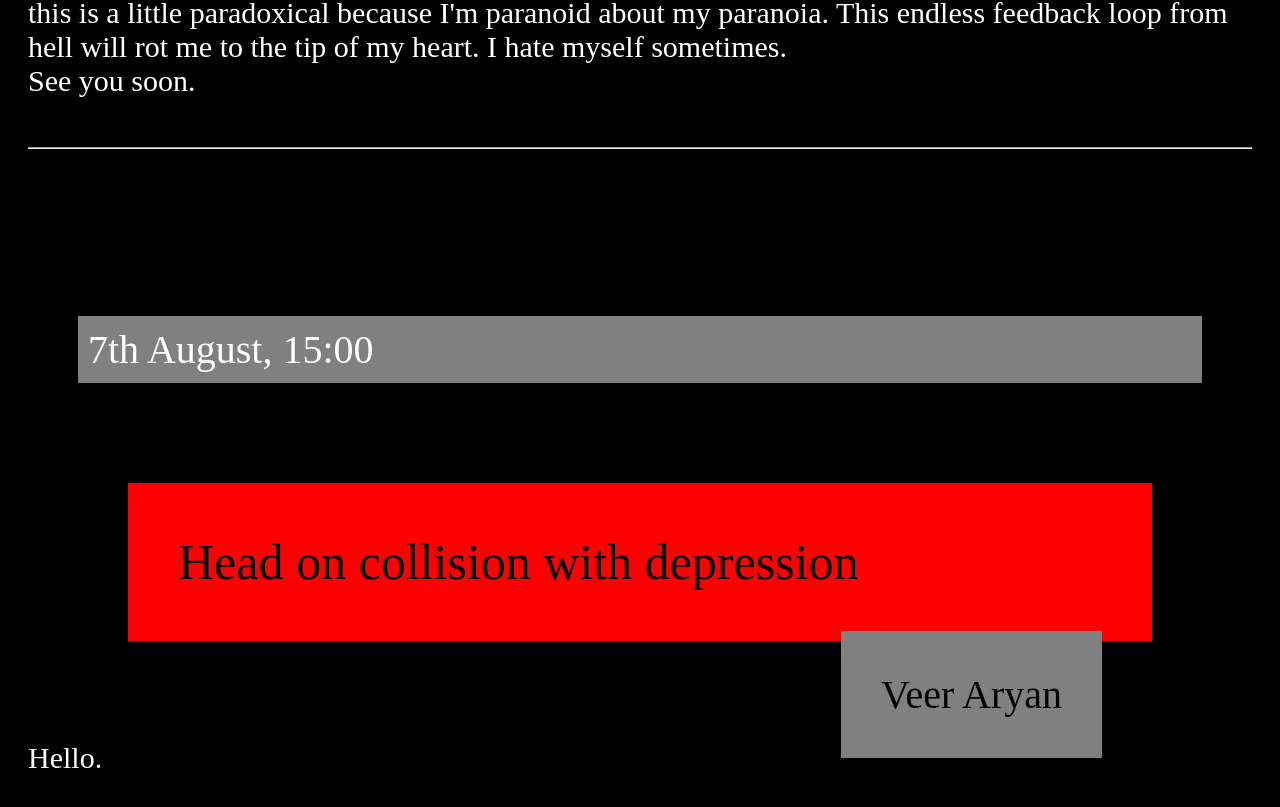
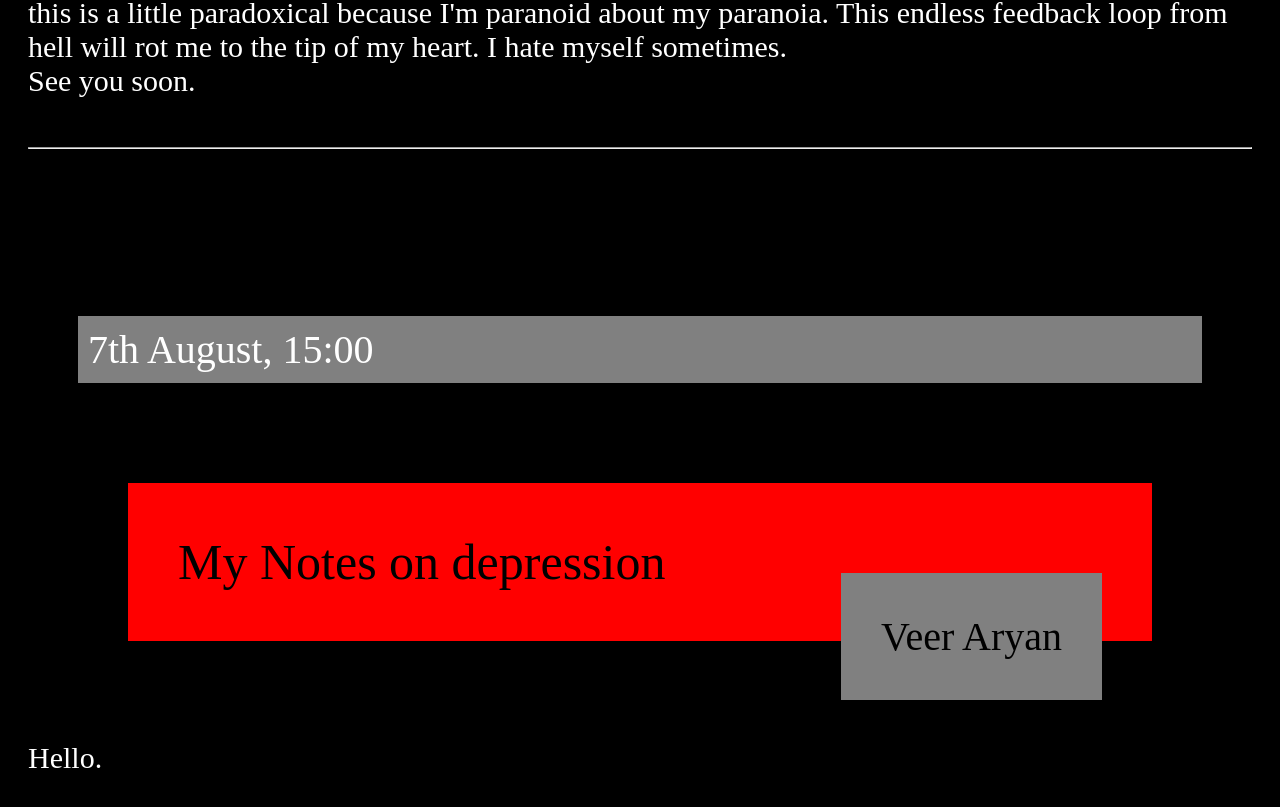
Before and after one commit to Educta/veeraryan.github.io, a plain HTML site: page index.html in a window 1280 px wide. Shown: the part 3540-4347 px from the top of the page. Drawn offline with Linux system fonts and the light colour scheme.

Commit message:
Update index.html

```diff
--- a/index.html
+++ b/index.html
@@ -78,7 +78,7 @@ See you soon.
 <hr> <br><br><br>
 <p style="font-size: 40px; float:top; background-color: grey; padding: 10px; margin:50px"> 7th August, 15:00</p>
 <div style="margin:100px; padding: 50px; color: black; background-color: red; font-size:50px">
-  Head on collision with depression
+  My Notes on depression
 <p style="font-size: 40px; float:right; background-color: grey; padding: 40px"> Veer Aryan</p>
 
 </div>
```
